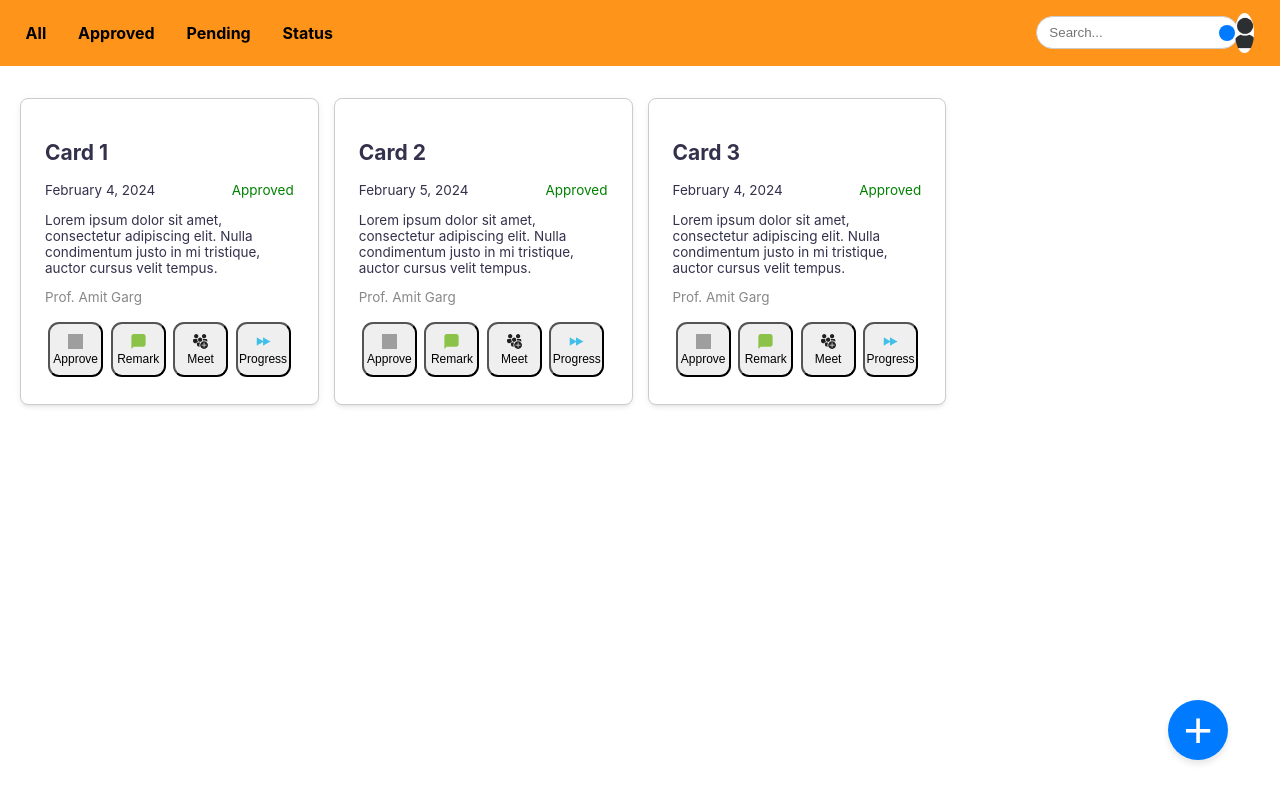
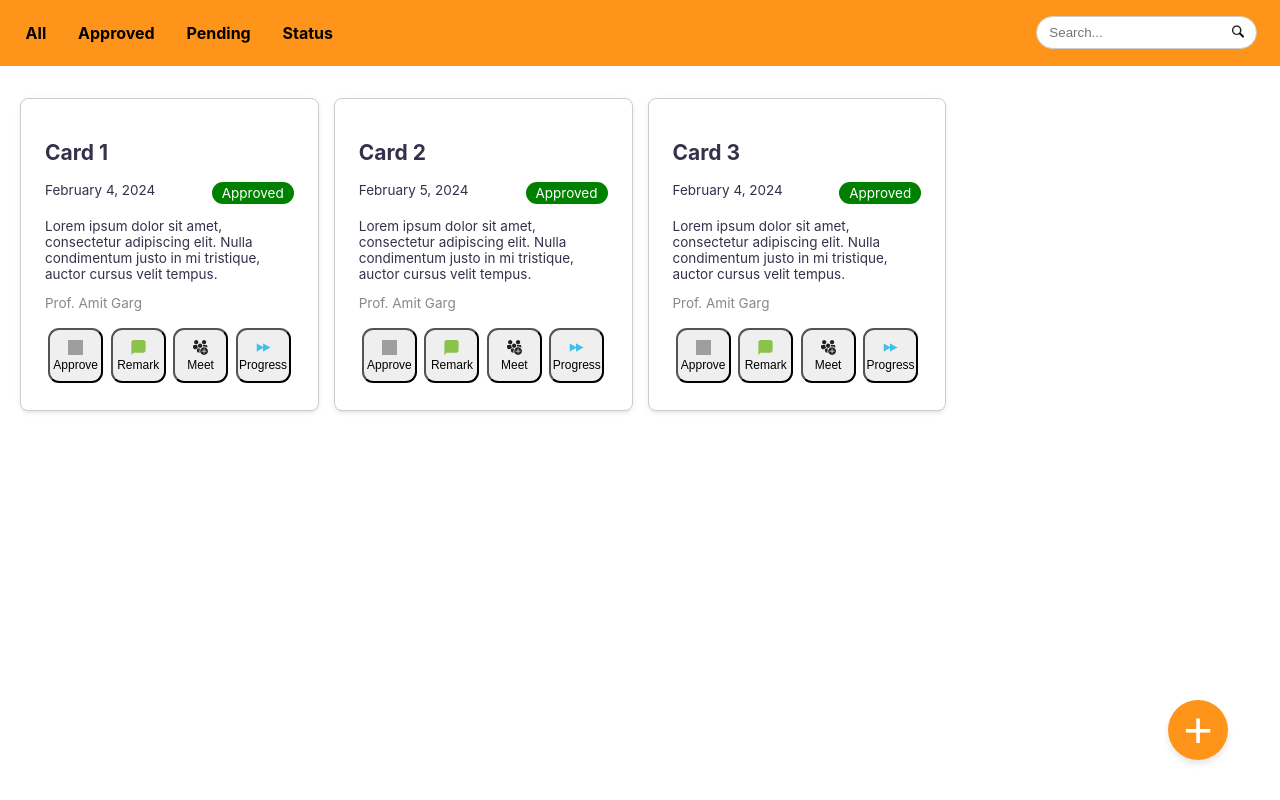
Before and after one commit to Hiya-Ghosh/task, a React (Create React App) app: page /Approved in a window 1280 px wide. Built offline with nearby package versions, Linux system fonts and the light colour scheme; grey boxes are pictures that could not be loaded; the HTML template or start-up script is replaced by a standard one.

Commit message:
made changes in searchbar and status

```diff
--- a/src/components/Approved.js
+++ b/src/components/Approved.js
@@ -5,6 +5,7 @@ import tick from "../images/approve.png";
 import fwd from "../images/fwd.png";
 import remark from "../images/remark.svg";
 import meet from "../images/meet.svg";
+import mag from "../images/mag-glass.png";
 
 const Approved = (props) => {
   const [selectedIds, setSelectedIds] = useState([]);
@@ -103,7 +104,7 @@ const Approved = (props) => {
         <div className="search-box">
           <input type="text" placeholder="Search..." />
           <button>
-            <i className="fa fa-search"></i>
+            <img className="mag_img" src={mag} alt="mag" />
           </button>
         </div>
         <div className="profile-image">
@@ -122,7 +123,7 @@ const Approved = (props) => {
                 width: "60px",
                 height: "60px",
                 borderRadius: "50%",
-                backgroundColor: "#007bff",
+                backgroundColor: "#ff8800e5",
                 color: "white",
                 border: "none",
                 cursor: "pointer",
@@ -144,11 +145,17 @@ const Approved = (props) => {
               <p className="card-date">
                 <span>{card.date}</span>
                 <span
-                  className="note_status"
-                  style={{
-                    color: card.permission === "Approved" ? "green" : "red",
-                  }}
-                >
+                className="note_status"
+                style={{
+                  backgroundColor:
+                    card.permission === "Approved" ? "green" : "red",
+                  color: "white",
+                  padding: "3px",
+                  borderRadius: "25px",
+                  paddingLeft: "10px",
+                  paddingRight: "10px",
+                }}
+              >
                   {card.permission}
                 </span>
               </p>
--- a/src/components/Pending.js
+++ b/src/components/Pending.js
@@ -5,6 +5,7 @@ import tick from "../images/approve.png";
 import fwd from "../images/fwd.png";
 import remark from "../images/remark.svg";
 import meet from "../images/meet.svg";
+import mag from "../images/mag-glass.png";
 
 const Pending = (props) => {
   const [selectedIds, setSelectedIds] = useState([]);
@@ -103,7 +104,7 @@ const Pending = (props) => {
         <div className="search-box">
           <input type="text" placeholder="Search..." />
           <button>
-            <i className="fa fa-search"></i>
+            <img className="mag_img" src={mag} alt="mag" />
           </button>
         </div>
         <div className="profile-image">
@@ -122,7 +123,7 @@ const Pending = (props) => {
                 width: "60px",
                 height: "60px",
                 borderRadius: "50%",
-                backgroundColor: "#007bff",
+                backgroundColor: "#ff8800e5",
                 color: "white",
                 border: "none",
                 cursor: "pointer",
@@ -144,11 +145,17 @@ const Pending = (props) => {
               <p className="card-date">
                 <span>{card.date}</span>
                 <span
-                  className="note_status"
-                  style={{
-                    color: card.permission === "Approved" ? "green" : "red",
-                  }}
-                >
+                className="note_status"
+                style={{
+                  backgroundColor:
+                    card.permission === "Approved" ? "green" : "red",
+                  color: "white",
+                  padding: "3px",
+                  borderRadius: "25px",
+                  paddingLeft: "10px",
+                  paddingRight: "10px",
+                }}
+              >
                   {card.permission}
                 </span>
               </p>
--- a/src/components/styles.css
+++ b/src/components/styles.css
@@ -308,6 +308,35 @@
   text-align: left;
 }
 
+/* check */
+.search-box {
+  position: relative;
+  display: inline-block;
+}
+
+.search-box input[type="text"] {
+  padding-right: 30px; /* Adjust this value according to your image size */
+}
+
+.search-box button {
+  position: absolute;
+  top: 50%;
+  transform: translateY(-50%);
+  right: 5px; /* Adjust this value to position the button */
+  background: none;
+  border: none;
+}
+
+.mag_img {
+  width: 20px; /* Adjust the size of the image */
+  height: auto;
+}
+
+
+.mag_img{
+  height: 12px;
+  width: 12px;
+}
 .submit-button {
   display: flex;
   align-self: center;
@@ -320,6 +349,8 @@
   margin-top: 20px; /* Adjust the margin to position the button */
 
 }
+
+/* note status */
 
 .edit-button {
   background-color: #f6a32e;
```
Also changed, not shown: src/components/Main.js (+131 -66 lines), src/images/mag-glass.png (added).
